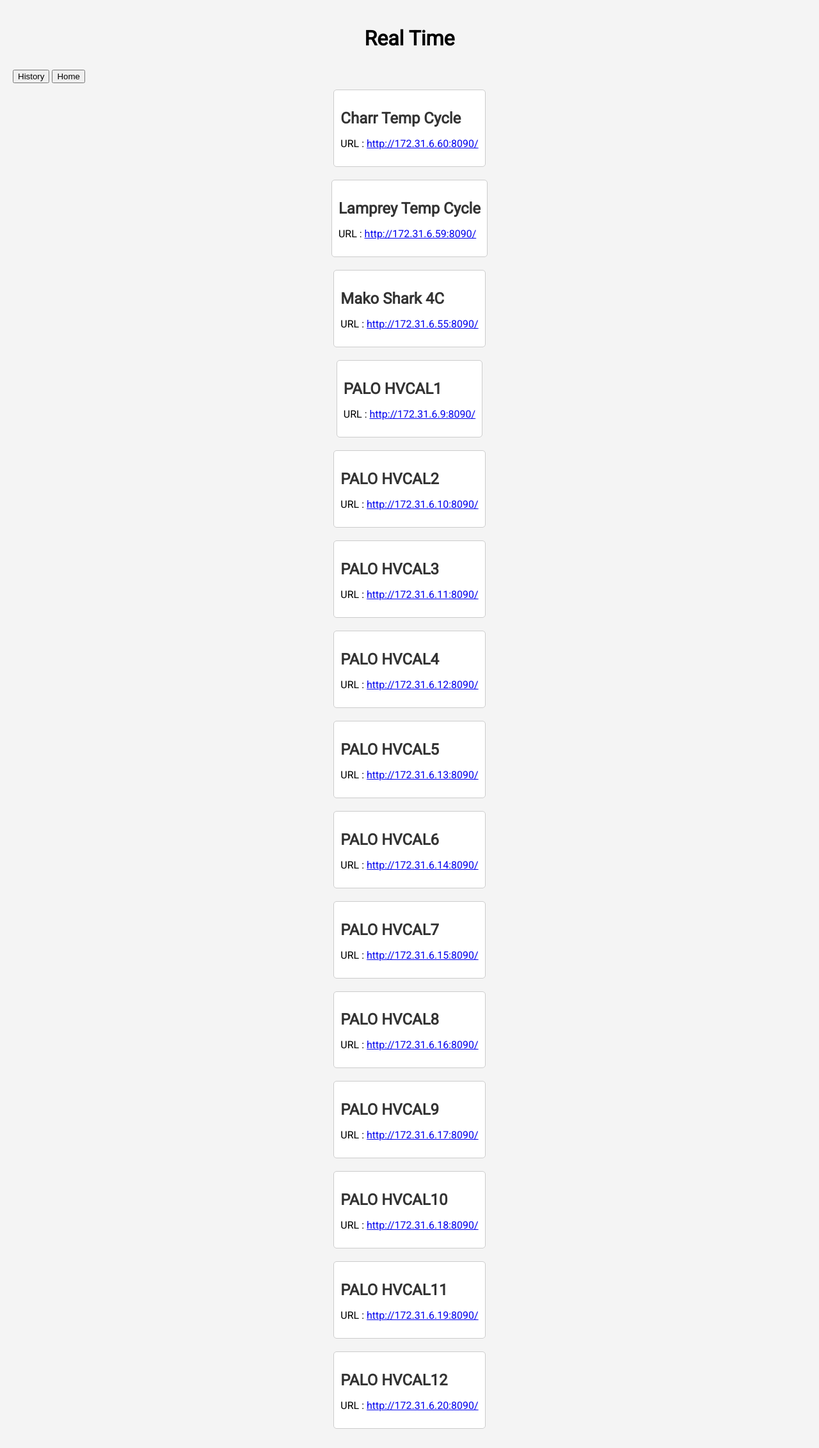
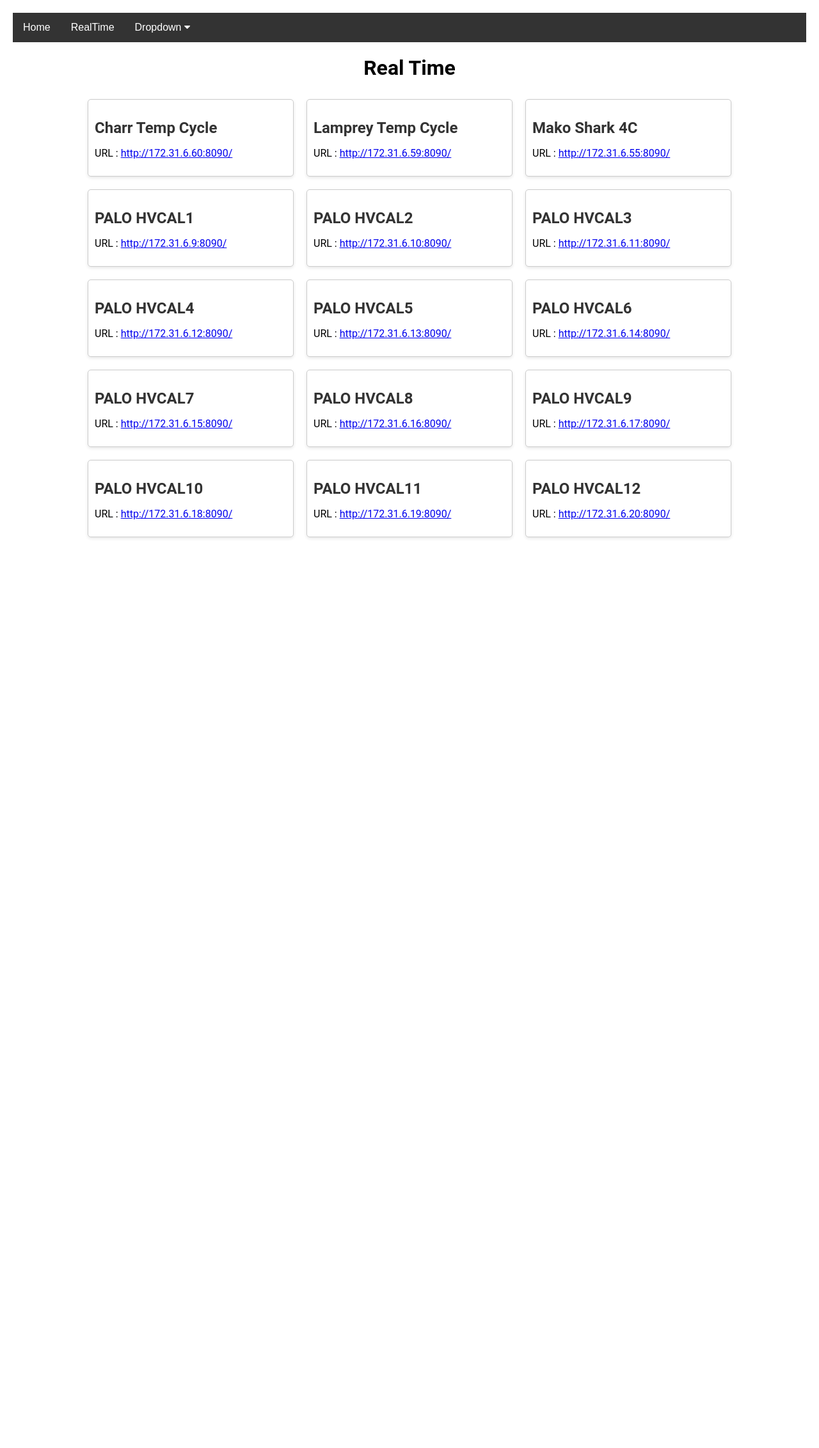
Before and after one commit to ArheaTee/Dashboard-CTH, a Flask app: page /realtime in a window 1280 px wide. Shown: the whole page at 64% size. After the commit the page ends 842 px from the top, so only its background shows below. Run offline with Flask 3, Linux system fonts and the light colour scheme; data that the repository does not hold is empty; some libraries are stand-ins or nearby versions.

Commit message:
starting day 30/5/24

```diff
--- a/templates/realtime.html
+++ b/templates/realtime.html
@@ -1,17 +1,26 @@
 <!DOCTYPE html>
 <html>
 <head>
-    <title>Real Time</title>
+<meta name="viewport" content="width=device-width, initial-scale=1">
+<link rel="stylesheet" href="https://cdnjs.cloudflare.com/ajax/libs/font-awesome/4.7.0/css/font-awesome.min.css">
 <link rel="stylesheet" href="{{ url_for('static', filename='style.css') }}">
-    <link rel="preconnect" href="https://fonts.googleapis.com">
-    <link rel="preconnect" href="https://fonts.gstatic.com" crossorigin>
-    <link href="https://fonts.googleapis.com/css2?family=Roboto&display=swap" rel="stylesheet">
-    <meta http-equiv="refresh" content="3">
 </head>
-<body>
+<body style="background-color:white;">
+
+<div class="navbar">
+  <a href="/">Home</a>
+  <a href="/realtime">RealTime</a>
+  <div class="dropdown">
+    <button class="dropbtn" onclick="myFunction()">Dropdown
+      <i class="fa fa-caret-down"></i>
+    </button>
+    <div class="dropdown-content" id="myDropdown">
+      <a href="/history">History</a>
+    </div>
+  </div>
+</div>
+
 <h1>Real Time</h1>
-    <button onclick="document.location='history'">History</button>
-    <button onclick="document.location='/'">Home</button>
 <div class="container">
     {% for source, stations in data.items() %}
     <div class="card" draggable="true" data-card-id="{{ source }}">
@@ -28,7 +37,7 @@
                 <div class="content">
                     <p>Station Name: {{ station.station_name }}</p>
                     <p>Result: {{ station.result }}</p>
-                <p>tset time : {{station.display}} </p>
+                    <p>Test time: {{ station.display }}</p>
                 </div>
             </div>
             {% endfor %}
@@ -36,6 +45,20 @@
     </div>
     {% endfor %}
 </div>
+<script>
+function myFunction() {
+  document.getElementById("myDropdown").classList.toggle("show");
+}
+
+window.onclick = function(e) {
+  if (!e.target.matches('.dropbtn')) {
+    var myDropdown = document.getElementById("myDropdown");
+    if (myDropdown.classList.contains('show')) {
+      myDropdown.classList.remove('show');
+    }
+  }
+}
+</script>
 <script src="{{ url_for('static', filename='script.js') }}"></script>
 </body>
 </html>
--- a/templates/style.css
+++ b/templates/style.css
@@ -12,8 +12,9 @@ h1 {
 
 .container {
     display: flex;
-    flex-direction: column;
-    align-items: center;
+    flex-wrap: wrap;
+    justify-content: center;
+    gap: 20px;
 }
 
 .layout-img {
@@ -21,18 +22,41 @@ h1 {
     height: auto;
 }
 
-.dropdown {
-    position: relative;
-    display: inline-block;
+/* Navigation Bar Styles */
+.navbar {
+    overflow: hidden;
+    background-color: #333;
+    font-family: Arial, Helvetica, sans-serif;
 }
 
-.dropbtn {
-    background-color: #4CAF50;
+.navbar a {
+    float: left;
+    font-size: 16px;
     color: white;
-    padding: 16px;
+    text-align: center;
+    padding: 14px 16px;
+    text-decoration: none;
+}
+
+.dropdown {
+    float: left;
+    overflow: hidden;
+}
+
+.dropdown .dropbtn {
+    cursor: pointer;
     font-size: 16px;
     border: none;
-    cursor: pointer;
+    outline: none;
+    color: white;
+    padding: 14px 16px;
+    background-color: inherit;
+    font-family: inherit;
+    margin: 0;
+}
+
+.navbar a:hover, .dropdown:hover .dropbtn, .dropbtn:focus {
+    background-color: red;
 }
 
 .dropdown-content {
@@ -45,33 +69,35 @@ h1 {
 }
 
 .dropdown-content a {
+    float: none;
     color: black;
     padding: 12px 16px;
     text-decoration: none;
     display: block;
+    text-align: left;
 }
 
-.dropdown-content a:hover {background-color: #f1f1f1}
+.dropdown-content a:hover {
+    background-color: #ddd;
+}
 
-.dropdown:hover .dropdown-content {
+.show {
     display: block;
 }
 
+/* Card Styles */
 .card {
     border: 1px solid #ccc;
-    margin: 10px;
     padding: 10px;
     border-radius: 5px;
     background-color: white;
     cursor: grab;
+    width: 300px;
+    box-shadow: 0 2px 5px rgba(0,0,0,0.1);
 }
 
-.hide {
-    display: none;
-}
-
-.drag-over {
-    border: 2px dashed #000;
+.card-header {
+    margin-bottom: 15px;
 }
 
 .card h2 {
```
Also changed, not shown: templates/history.html (+36 -9 lines), templates/index.html (+1 -73 lines), README.md. Lines whose indentation alone changed are shown as unchanged.
